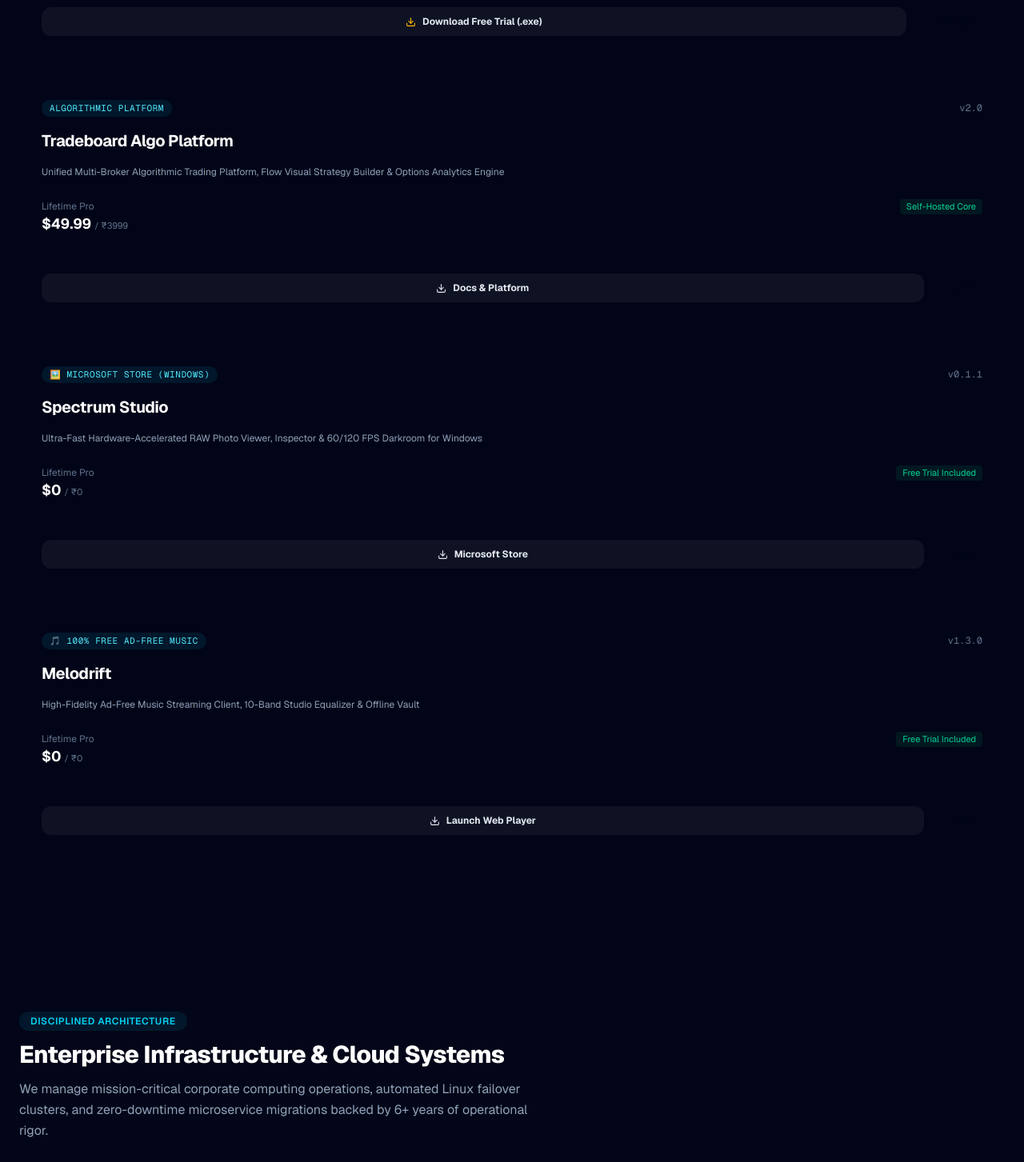
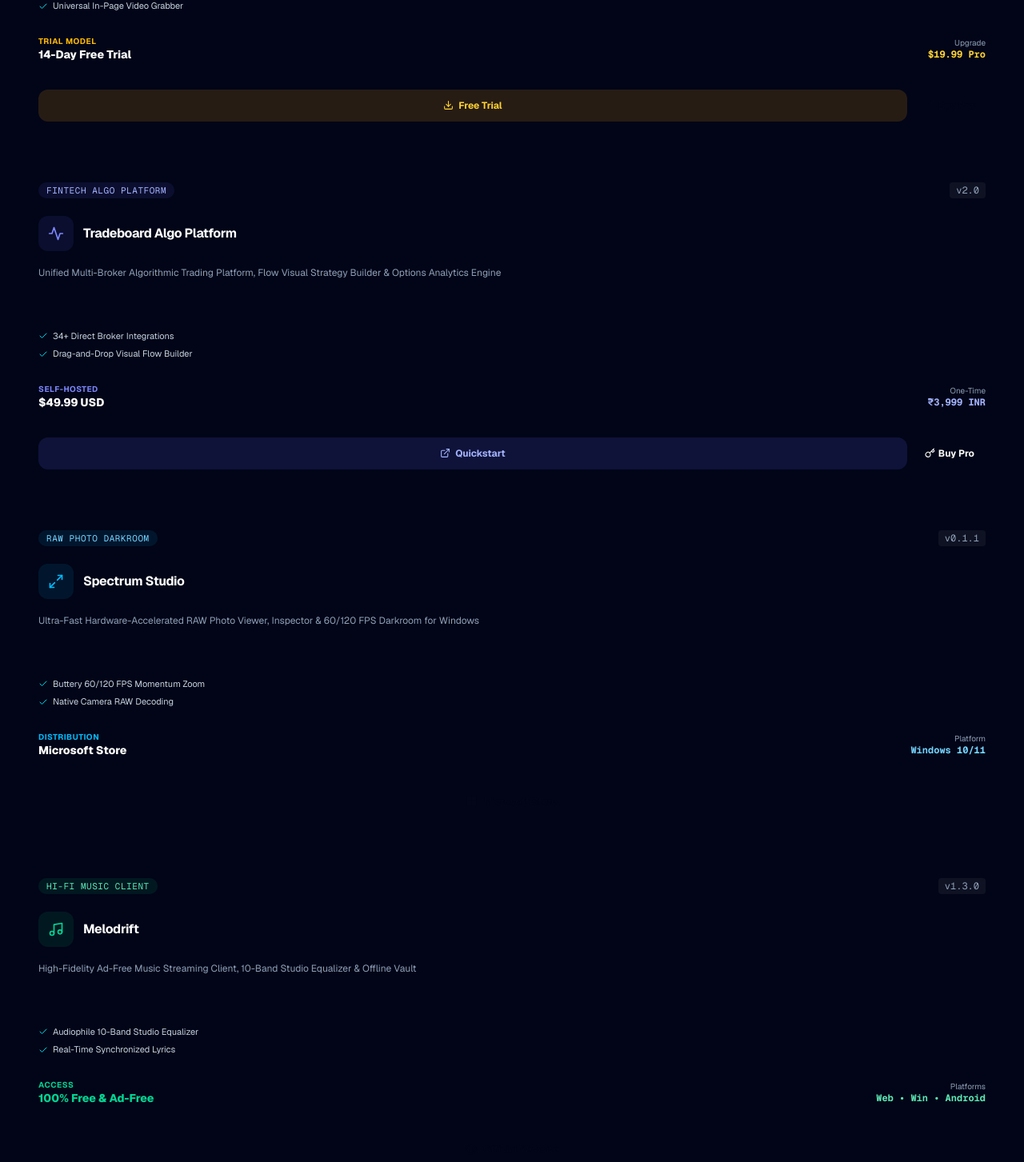
Before and after one commit to rockstarrajeev/softcorp, a Next.js app: page / in a window 1280 px wide. Shown: the part 2020-3473 px from the top of the page at 80% size. Built offline with nearby package versions, Linux system fonts and the light colour scheme; no server answers.

Commit message:
fix(home): align Software Suite product cards with symmetrical baselines and uniform heights

```diff
--- a/src/app/page.tsx
+++ b/src/app/page.tsx
@@ -13,8 +13,14 @@
   FiZap,
   FiActivity,
   FiUsers,
-  FiKey
+  FiKey,
+  FiCheck,
+  FiExternalLink,
+  FiMusic,
+  FiMaximize2,
+  FiGlobe
 } from "react-icons/fi";
+import { FaMicrosoft } from "react-icons/fa";
 import Hero from "@/components/sections/Hero";
 import FAQ from "@/components/sections/FAQ";
 import SpotlightCard from "@/components/ui/SpotlightCard";
@@ -55,6 +61,58 @@
             {SOFTWARE_PRODUCTS.map((product, idx) => {
               const isSDM = product.id === "sdm";
               const isTradeboard = product.id === "tradeboard";
+              const isSpectrum = product.id === "spectrum";
+              const isMelodrift = product.id === "melodrift";
+
+              let badgeStyle = "border-cyan-500/30 bg-cyan-500/10 text-cyan-300";
+              let spotlightColor = "rgba(6, 182, 212, 0.15)";
+              let cardBorder = "border-white/10 hover:border-cyan-500/40";
+              let iconBg = "bg-cyan-500/10 border-cyan-500/30";
+              let categoryLabel = "Commercial Engine";
+
+              if (isSDM) {
+                badgeStyle = "border-amber-500/40 bg-amber-500/10 text-amber-300";
+                spotlightColor = "rgba(245, 158, 11, 0.18)";
+                cardBorder = "border-amber-500/30 hover:border-amber-500/60";
+                iconBg = "bg-amber-500/10 border-amber-500/30";
+                categoryLabel = "Download Manager";
+              } else if (isTradeboard) {
+                badgeStyle = "border-indigo-500/40 bg-indigo-500/10 text-indigo-300";
+                spotlightColor = "rgba(99, 102, 241, 0.18)";
+                cardBorder = "border-indigo-500/30 hover:border-indigo-500/60";
+                iconBg = "bg-indigo-500/10 border-indigo-500/30";
+                categoryLabel = "Fintech Algo Platform";
+              } else if (isSpectrum) {
+                badgeStyle = "border-sky-500/40 bg-sky-500/10 text-sky-300";
+                spotlightColor = "rgba(14, 165, 233, 0.16)";
+                cardBorder = "border-sky-500/30 hover:border-sky-500/60";
+                iconBg = "bg-sky-500/10 border-sky-500/30";
+                categoryLabel = "RAW Photo Darkroom";
+              } else if (isMelodrift) {
+                badgeStyle = "border-emerald-500/40 bg-emerald-500/10 text-emerald-300";
+                spotlightColor = "rgba(16, 185, 129, 0.16)";
+                cardBorder = "border-emerald-500/30 hover:border-emerald-500/60";
+                iconBg = "bg-emerald-500/10 border-emerald-500/30";
+                categoryLabel = "Hi-Fi Music Client";
+              }
+
+              const cleanVersion = product.version.split(" ")[0];
+
+              const getIcon = (id: string) => {
+                switch (id) {
+                  case "sdm":
+                    return <FiDownload className="text-xl text-amber-400" />;
+                  case "tradeboard":
+                    return <FiActivity className="text-xl text-indigo-400" />;
+                  case "spectrum":
+                    return <FiMaximize2 className="text-xl text-sky-400" />;
+                  case "melodrift":
+                    return <FiMusic className="text-xl text-emerald-400" />;
+                  default:
+                    return <FiCpu className="text-xl text-cyan-400" />;
+                }
+              };
+
               return (
                 <motion.div
                   key={product.id}
@@ -65,109 +123,156 @@
                   className="h-full flex"
                 >
                   <SpotlightCard
-                    className="p-7 flex flex-col justify-between border-white/10 w-full"
-                    spotlightColor={isSDM ? "rgba(245, 158, 11, 0.2)" : isTradeboard ? "rgba(99, 102, 241, 0.18)" : "rgba(16, 185, 129, 0.15)"}
+                    className={`p-6 sm:p-7 flex flex-col justify-between w-full h-full transition-all duration-300 ${cardBorder}`}
+                    spotlightColor={spotlightColor}
                   >
                     <div className="space-y-4">
-                      <div className="flex items-center justify-between">
-                        <span className={`text-[11px] font-mono uppercase tracking-wider px-2.5 py-0.5 rounded-full border flex items-center gap-1.5 ${
-                          isSDM
-                            ? "border-amber-500/40 bg-amber-500/10 text-amber-300"
-                            : "border-cyan-500/30 bg-cyan-500/10 text-cyan-300"
-                        }`}>
+                      {/* 1. Category Tag + Version Row (Uniform Height & Baseline) */}
+                      <div className="flex items-center justify-between gap-2 h-7">
+                        <span className={`text-[11px] font-mono uppercase tracking-wider px-2.5 py-0.5 rounded-full border flex items-center gap-1.5 ${badgeStyle}`}>
                           {isSDM && (
                             <span className="relative flex h-2 w-2">
                               <span className="animate-ping absolute inline-flex h-full w-full rounded-full bg-amber-400 opacity-75"></span>
                               <span className="relative inline-flex rounded-full h-2 w-2 bg-amber-500"></span>
                             </span>
                           )}
-                          {product.badge}
+                          <span className="truncate">{categoryLabel}</span>
                         </span>
-                        <span className="text-xs text-slate-500 font-mono">{product.version}</span>
+                        <span className="text-xs text-slate-400 font-mono px-2 py-0.5 rounded bg-white/5 border border-white/10 shrink-0">
+                          {cleanVersion}
+                        </span>
                       </div>
 
-                      <h3 className="text-xl font-bold text-white tracking-tight">{product.name}</h3>
-                      <p className="text-slate-400 text-xs leading-relaxed line-clamp-3">
+                      {/* 2. Product Icon + Title (Guaranteed 48px Fixed Height for Symmetry) */}
+                      <div className="flex items-center gap-3">
+                        <div className={`w-11 h-11 rounded-xl flex items-center justify-center shrink-0 border ${iconBg} shadow-inner`}>
+                          {getIcon(product.id)}
+                        </div>
+                        <div className="min-w-0 flex-1">
+                          <h3 className="text-base sm:text-lg font-bold text-white tracking-tight leading-snug line-clamp-2 h-12 flex items-center">
+                            {product.name}
+                          </h3>
+                        </div>
+                      </div>
+
+                      {/* 3. Description / Tagline (Guaranteed 60px Fixed Height) */}
+                      <p className="text-slate-400 text-xs leading-relaxed line-clamp-3 h-[3.75rem] flex items-start">
                         {product.tagline}
                       </p>
 
-                      <div className="pt-2 border-t border-white/5 flex items-baseline justify-between text-xs">
+                      {/* 4. Top 2 Feature Capabilities (Uniform Height) */}
+                      <div className="space-y-1.5 py-1">
+                        {product.highlights.slice(0, 2).map((highlight, hIdx) => (
+                          <div key={hIdx} className="flex items-center gap-1.5 text-[11px] text-slate-300">
+                            <FiCheck className="text-cyan-400 shrink-0 text-xs" />
+                            <span className="truncate">{highlight}</span>
+                          </div>
+                        ))}
+                      </div>
+
+                      {/* 5. Symmetrical Pricing / Access Status Row (Guaranteed 40px Height) */}
+                      <div className="pt-3 border-t border-white/5 flex items-center justify-between text-xs h-10">
+                        {isSDM ? (
+                          <>
                             <div>
-                          {product.isComingSoonBeta ? (
+                              <span className="text-[10px] font-bold text-amber-400 uppercase tracking-wider block">Trial Model</span>
+                              <span className="text-sm font-extrabold text-white">14-Day Free Trial</span>
+                            </div>
+                            <div className="text-right">
+                              <span className="text-[10px] text-slate-400 block">Upgrade</span>
+                              <span className="text-xs font-mono font-bold text-amber-300">$19.99 Pro</span>
+                            </div>
+                          </>
+                        ) : isTradeboard ? (
+                          <>
                             <div>
-                              <span className="text-amber-400 font-bold block text-[10px] uppercase tracking-wide">
-                                Beta Testing Phase
-                              </span>
-                              <div className="flex items-baseline gap-1.5">
-                                <span className="text-lg font-bold text-amber-300">COMING SOON</span>
+                              <span className="text-[10px] font-bold text-indigo-400 uppercase tracking-wider block">Self-Hosted</span>
+                              <span className="text-sm font-extrabold text-white">$49.99 USD</span>
                             </div>
+                            <div className="text-right">
+                              <span className="text-[10px] text-slate-400 block">One-Time</span>
+                              <span className="text-xs font-mono font-bold text-indigo-300">₹3,999 INR</span>
                             </div>
-                          ) : product.isLimitedTimeFree ? (
+                          </>
+                        ) : isSpectrum ? (
+                          <>
                             <div>
-                              <span className="text-amber-400 font-bold block text-[10px] uppercase tracking-wide">
-                                Limited Free Access
-                              </span>
-                              <div className="flex items-baseline gap-1.5">
-                                <span className="text-lg font-bold text-emerald-400">FREE</span>
-                                <span className="text-xs text-slate-500 line-through">
-                                  ${product.originalUsdPrice}
-                                </span>
+                              <span className="text-[10px] font-bold text-sky-400 uppercase tracking-wider block">Distribution</span>
+                              <span className="text-sm font-extrabold text-white">Microsoft Store</span>
                             </div>
+                            <div className="text-right">
+                              <span className="text-[10px] text-slate-400 block">Platform</span>
+                              <span className="text-xs font-mono font-bold text-sky-300">Windows 10/11</span>
                             </div>
-                          ) : isSDM ? (
+                          </>
+                        ) : (
+                          <>
                             <div>
-                              <span className="text-emerald-400 font-bold block text-[10px] uppercase tracking-wide">
-                                14-Day Free Trial
-                              </span>
-                              <div className="flex items-baseline gap-1.5">
-                                <span className="text-lg font-bold text-white">FREE TRIAL</span>
-                                <span className="text-xs text-slate-500 font-normal">(${product.usdPrice} Pro)</span>
+                              <span className="text-[10px] font-bold text-emerald-400 uppercase tracking-wider block">Access</span>
+                              <span className="text-sm font-extrabold text-emerald-400">100% Free & Ad-Free</span>
                             </div>
+                            <div className="text-right">
+                              <span className="text-[10px] text-slate-400 block">Platforms</span>
+                              <span className="text-xs font-mono font-bold text-emerald-300">Web • Win • Android</span>
                             </div>
-                          ) : (
-                            <div>
-                              <span className="text-slate-500 block">Lifetime Pro</span>
-                              <span className="text-lg font-bold text-white">${product.usdPrice}</span>
-                              <span className="text-slate-500 text-[11px] ml-1">/ ₹{product.inrPrice}</span>
-                            </div>
+                          </>
                         )}
-                        </div>
-                        <span className={`text-[11px] px-2 py-0.5 rounded border ${
-                          product.isComingSoonBeta
-                            ? "text-amber-400 bg-amber-500/10 border-amber-500/20"
-                            : "text-emerald-400 bg-emerald-500/10 border-emerald-500/20"
-                        }`}>
-                          {product.isComingSoonBeta
-                            ? "Beta Testing"
-                            : product.isLimitedTimeFree
-                            ? "Showcase Special"
-                            : isSDM
-                            ? "14-Day Free Trial"
-                            : isTradeboard
-                            ? "Self-Hosted Core"
-                            : "Free Trial Included"}
-                        </span>
                       </div>
                     </div>
 
-                    <div className="pt-6 mt-6 border-t border-white/10 flex items-center gap-2">
+                    {/* 6. Card Action Buttons (Uniform 40px Height Across All Cards) */}
+                    <div className="pt-4 mt-5 border-t border-white/10 flex items-center gap-2 h-14">
+                      {isSDM ? (
+                        <>
                           <Link
                             href="/products"
-                        className="w-full py-2.5 px-3 rounded-xl font-bold text-xs bg-white/5 hover:bg-white/10 border border-white/10 text-slate-200 flex items-center justify-center gap-2 transition-all shine-sweep"
+                            className="flex-1 h-10 px-3 rounded-xl font-bold text-xs bg-amber-500/15 hover:bg-amber-500/25 border border-amber-500/30 text-amber-300 flex items-center justify-center gap-1.5 transition-all text-center"
                           >
-                        <FiDownload size={13} className={isSDM ? "text-amber-400" : ""} />
-                        {isSDM ? "Download Free Trial (.exe)" : isTradeboard ? "Docs & Platform" : product.id === "spectrum" ? "Microsoft Store" : product.id === "melodrift" ? "Launch Web Player" : "Get Software"}
+                            <FiDownload size={13} /> Free Trial
                           </Link>
                           <Link
                             href="/products"
-                        className={`py-2.5 px-3 rounded-xl font-bold text-xs flex items-center justify-center gap-1.5 hover:brightness-110 shadow-md shrink-0 shine-sweep card-lift ${
-                          product.isComingSoonBeta
-                            ? "bg-gradient-to-r from-amber-500 to-amber-600 text-slate-950 shadow-amber-500/20"
-                            : "bg-gradient-to-r from-cyan-500 to-teal-500 text-slate-950 shadow-cyan-500/20"
-                        }`}
+                            className="h-10 px-3.5 rounded-xl font-bold text-xs bg-gradient-to-r from-amber-500 to-amber-600 text-slate-950 flex items-center justify-center gap-1 hover:brightness-110 shadow-md shadow-amber-500/20 transition-all shrink-0"
                           >
-                        <FiKey size={13} /> {product.isComingSoonBeta ? "Join Beta" : product.isLimitedTimeFree ? "Claim" : isSDM ? "Pro Key" : "Buy"}
+                            <FiKey size={13} /> Buy Pro
                           </Link>
+                        </>
+                      ) : isTradeboard ? (
+                        <>
+                          <a
+                            href="https://docs.algo.wesoftcorp.com"
+                            target="_blank"
+                            rel="noopener noreferrer"
+                            className="flex-1 h-10 px-3 rounded-xl font-bold text-xs bg-indigo-500/15 hover:bg-indigo-500/25 border border-indigo-500/30 text-indigo-300 flex items-center justify-center gap-1.5 transition-all text-center"
+                          >
+                            <FiExternalLink size={13} /> Quickstart
+                          </a>
+                          <Link
+                            href="/products"
+                            className="h-10 px-3.5 rounded-xl font-bold text-xs bg-gradient-to-r from-indigo-500 to-purple-500 text-white flex items-center justify-center gap-1 hover:brightness-110 shadow-md shadow-indigo-500/20 transition-all shrink-0"
+                          >
+                            <FiKey size={13} /> Buy Pro
+                          </Link>
+                        </>
+                      ) : isSpectrum ? (
+                        <a
+                          href="https://apps.microsoft.com/detail/9P1QW99KRX7N?hl=en-us&gl=IN&ocid=pdpshare"
+                          target="_blank"
+                          rel="noopener noreferrer"
+                          className="w-full h-10 px-4 rounded-xl font-bold text-xs bg-gradient-to-r from-sky-500 to-blue-500 hover:brightness-110 text-slate-950 flex items-center justify-center gap-2 shadow-md shadow-sky-500/20 transition-all text-center"
+                        >
+                          <FaMicrosoft size={13} /> Microsoft Store
+                        </a>
+                      ) : (
+                        <a
+                          href="https://melodrift.rajeevupadhyay.com/"
+                          target="_blank"
+                          rel="noopener noreferrer"
+                          className="w-full h-10 px-4 rounded-xl font-bold text-xs bg-gradient-to-r from-emerald-500 to-teal-400 hover:brightness-110 text-slate-950 flex items-center justify-center gap-2 shadow-md shadow-emerald-500/20 transition-all text-center"
+                        >
+                          <FiGlobe size={14} /> Official Website
+                        </a>
+                      )}
                     </div>
                   </SpotlightCard>
                 </motion.div>
```
Lines whose indentation alone changed are shown as unchanged.
